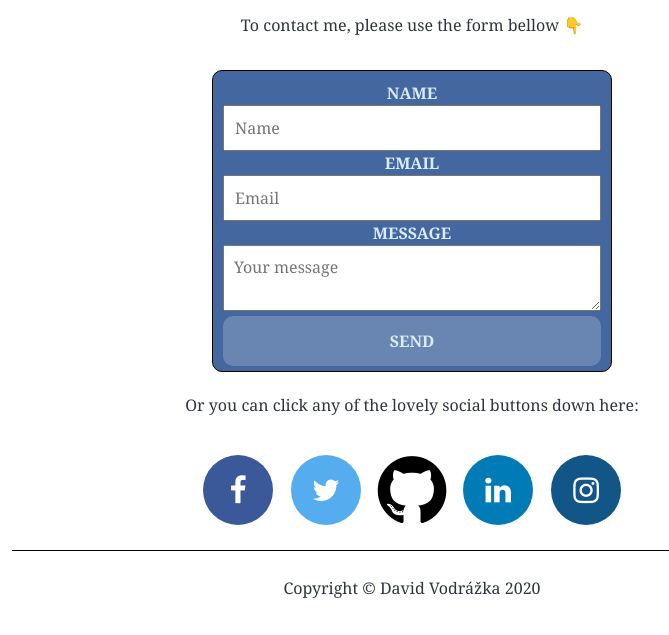
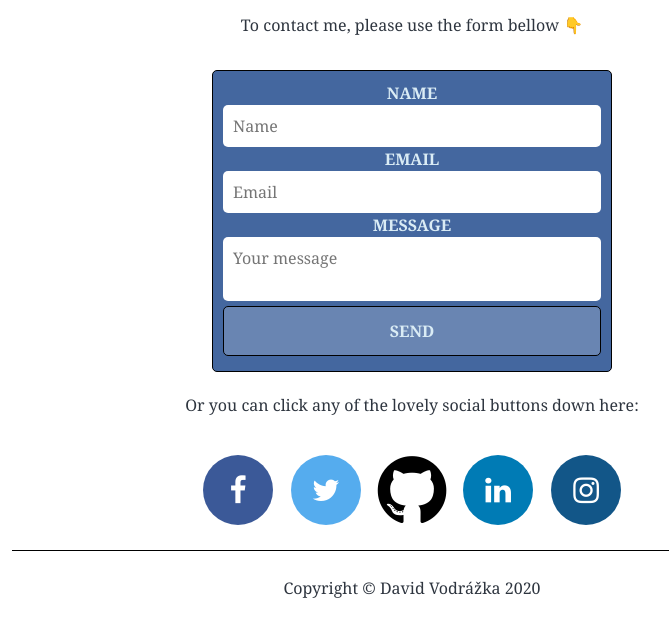
Before and after one commit to DaveVodrazka/davetheprogrammer, a Gatsby site: page /contact in a window 1280 px wide. Shown: the part 169-804 px from the top of the page, without its empty margins (228-897 px from the left). Built offline with nearby package versions, Linux system fonts and the light colour scheme; Gatsby itself is replaced by a stand-in of ours.

Commit message:
style: prettier form

```diff
--- a/src/components/form/form.module.scss
+++ b/src/components/form/form.module.scss
@@ -3,10 +3,10 @@
   flex-direction: column;
   align-items: center;
   margin: 20px auto;
-  padding: 10px 10px 0 10px;
+  padding: 10px;
   background: #44679F;
   border: solid black 1px;
-  border-radius: 10px;
+  border-radius: 5px;
   width: 400px;
   * {
     width: 100%;
@@ -17,25 +17,25 @@
     font-weight: bold;
     color: #DAECF5;
   }
-  input {
+  input, textarea {
     text-align: left;
     padding: 10px;
-  }
-  textarea {
-    text-align: left;
-    padding: 10px;
+    border-radius: 5px;
+    border: none;
+    resize: none;
   }
   .button {
     text-align: center;
     background: rgba(255,255,255,.2);
     margin: 5px;
     border: none;
-    border-radius: 10px;
+    border-radius: 5px;
     height: 50px;
     cursor: pointer;
     text-transform: uppercase;
     font-weight: bold;
     color: #DAECF5;
+    border: solid black 1px;
   }
 }
 
```
